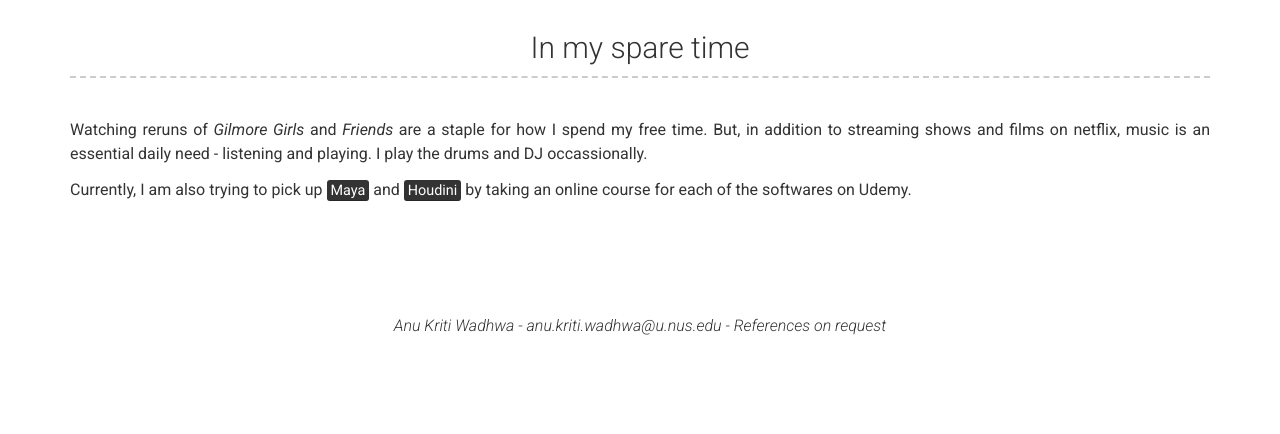
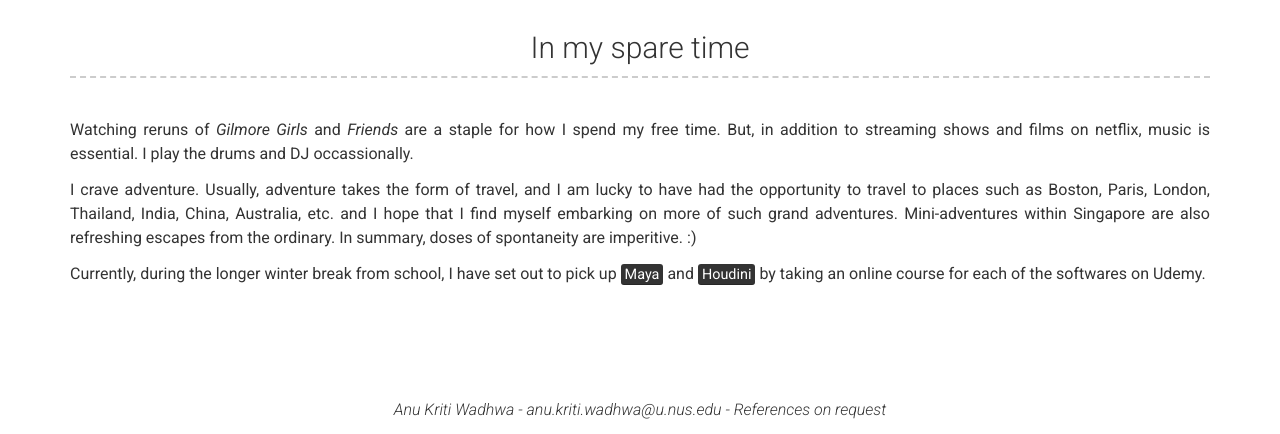
Before and after one commit to AnuKritiW/modern-resume-theme-site, a Jekyll site: the page built from index.md, in a window 1280 px wide and 900 px high, scrolled down 1782 px, cut to the strip 466-900 px from the top of the window. Built offline with Jekyll 4.4.1, drawn with Linux system fonts in a browser that asks for light colours; before the commit the page ends 2598 px from its top, so only the background shows below that.

Commit message:
edited more section

```diff
--- a/_config.yml
+++ b/_config.yml
@@ -56,9 +56,12 @@ about_content: | # this will include new lines to allow paragraphs
 # More Section
 more_title: In my spare time
 more_content: | # this will include new lines to allow paragraphs
-  Watching reruns of *Gilmore Girls* and *Friends* are a staple for how I spend my free time. But, in addition to streaming shows and films on netflix, music is an essential daily need - listening and playing. I play the drums and DJ occassionally.
+  Watching reruns of *Gilmore Girls* and *Friends* are a staple for how I spend my free time. But, in addition to streaming shows and films on netflix, music is essential. I play the drums and DJ occassionally.
 
-  Currently, I am also trying to pick up <mark>Maya</mark> and <mark>Houdini</mark> by taking an online course for each of the softwares on Udemy.
+  I crave adventure. Usually, adventure takes the form of travel, and I am lucky to have had the opportunity to travel to places such as Boston, Paris, London, Thailand, India, China, Australia, etc. and I hope that I find myself embarking on more of such grand adventures.
+  Mini-adventures within Singapore are also refreshing escapes from the ordinary. In summary, doses of spontaneity are imperitive. :)
+
+  Currently, during the longer winter break from school, I have set out to pick up <mark>Maya</mark> and <mark>Houdini</mark> by taking an online course for each of the softwares on Udemy.
 
 # Footer
 footer_show_references: true
```
